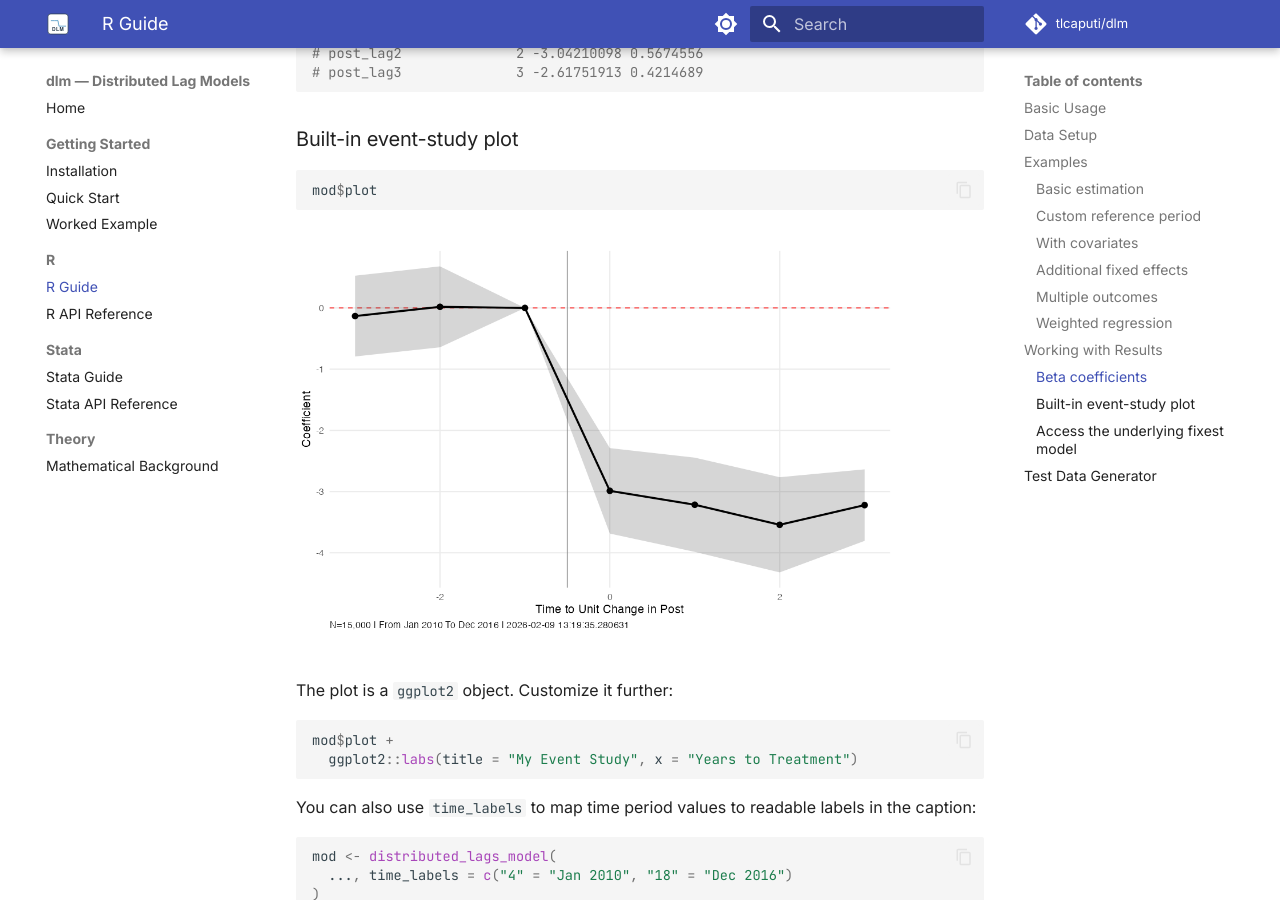
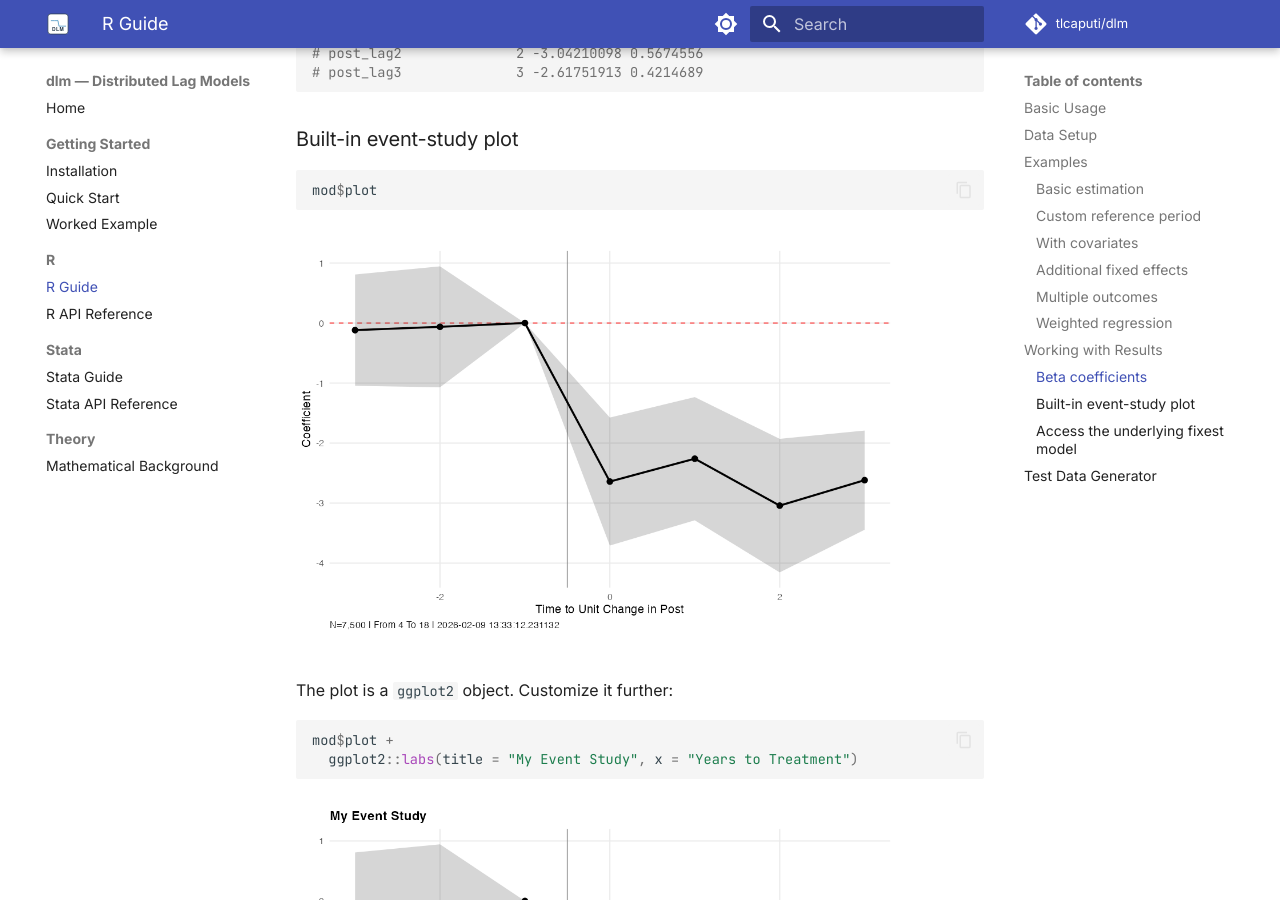
Before and after one commit to tlcaputi/dlm, an MkDocs documentation site: the page built from docs/r/guide.md, in a window 1280 px wide and 900 px high, scrolled down 3514 px. Built offline with MkDocs 1.6.1 and Material for MkDocs 9.7.7, drawn with Linux system fonts in a browser that asks for light colours; comment, search, counter and statistics services are not loaded.

Commit message:
Fix data generator bug (doubled panel), fix AsIs outcome type, regenerate plots from exact docs code
- generate_data: removed `rbind(panel, panel)` that doubled all data
- generate_data: replaced I() with as.numeric() to avoid AsIs class
- Regenerated all 6 doc plots from the exact code shown on each page
- Fixed R guide image placement so custom plot appears after labs() code

````diff
--- a/docs/r/guide.md
+++ b/docs/r/guide.md
@@ -188,6 +188,8 @@
   ggplot2::labs(title = "My Event Study", x = "Years to Treatment")
 ```
 
+![Customized event-study plot](../assets/plot_r_guide_custom_v3.png){ width="600" }
+
 You can also use `time_labels` to map time period values to readable labels in the caption:
 
 ```r
@@ -196,8 +198,6 @@
 )
 # Caption will show "From Jan 2010 To Dec 2016" instead of "From 4 To 18"
 ```
-
-![Customized event-study plot](../assets/plot_r_guide_custom_v3.png){ width="600" }
 
 ### Access the underlying fixest model
 
````
Also changed, not shown: docs/assets/plot_combined_v3.png, docs/assets/plot_dlm_v3.png, docs/assets/plot_event_study_v3.png, docs/assets/plot_quickstart_r_v3.png, docs/assets/plot_r_guide_custom_v3.png, docs/assets/plot_r_guide_default_v3.png, 1 other file.
